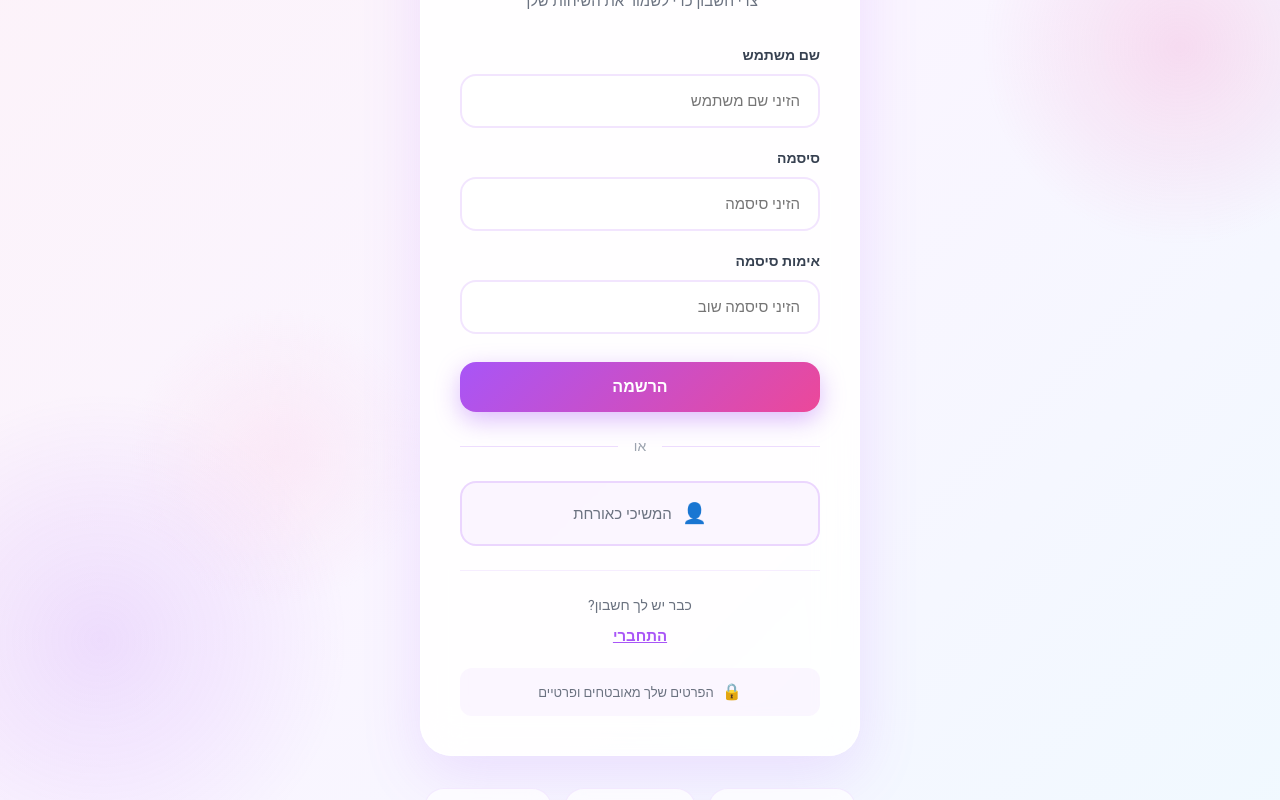
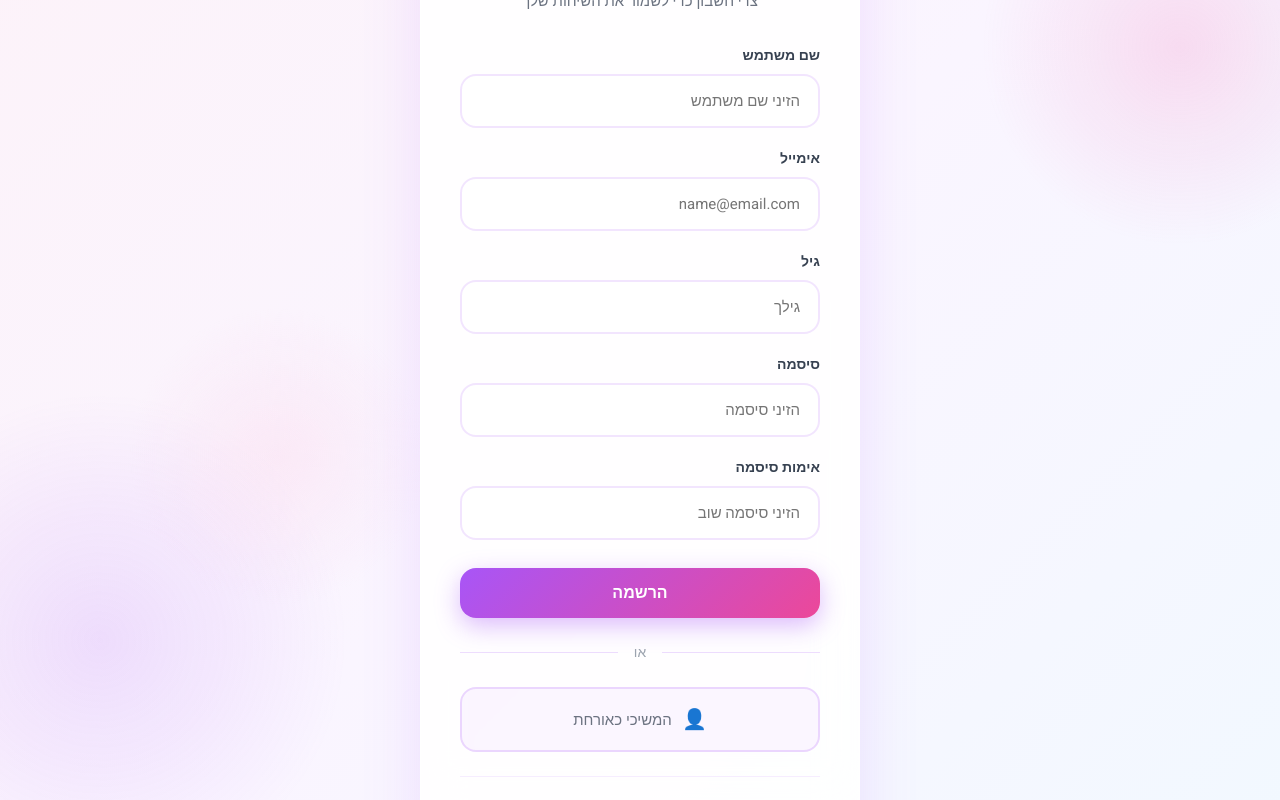
Before and after one commit to EB-WildEye/HackathonQueenB, a React (Vite) app in the folder client/: page /login in a window 1280 px wide. Both pictures are taken after a click on the button "הירשמי". Shown: the part 324-1124 px from the top of the page. Built offline with nearby package versions, Linux system fonts and the light colour scheme; no server answers.

Commit message:
add email and age to sign up

```diff
--- a/client/src/pages/Login/Login.jsx
+++ b/client/src/pages/Login/Login.jsx
@@ -6,6 +6,8 @@ const Login = () => {
   const [isSignUp, setIsSignUp] = useState(false);
   const [formData, setFormData] = useState({
     username: '',
+    email: '',
+    age: '',
     password: '',
     confirmPassword: '',
   });
@@ -25,7 +27,7 @@ const Login = () => {
 
     if (isSignUp) {
       // Sign up validation
-      if (!formData.username || !formData.password || !formData.confirmPassword) {
+      if (!formData.username || !formData.email || !formData.age || !formData.password || !formData.confirmPassword) {
         setError('נא למלא את כל השדות');
         return;
       }
@@ -37,8 +39,17 @@ const Login = () => {
         setError('הסיסמה חייבת להכיל לפחות 6 תווים');
         return;
       }
+      if (!/^[^\s@]+@[^\s@]+\.[^\s@]+$/.test(formData.email)) {
+        setError('נא להזין אימייל תקין');
+        return;
+      }
+      const ageNumber = Number(formData.age);
+      if (Number.isNaN(ageNumber) || ageNumber < 13 || ageNumber > 120) {
+        setError('נא להזין גיל בין 13 ל-120');
+        return;
+      }
       // TODO: Call signup API
-      console.log('Sign up:', formData.username, formData.password);
+      console.log('Sign up:', formData.username, formData.email, ageNumber, formData.password);
       navigate('/chat');
     } else {
       // Sign in validation
@@ -114,6 +125,38 @@ const Login = () => {
                 dir="rtl"
               />
             </div>
+
+            {isSignUp && (
+              <div style={styles.inputGroup}>
+                <label style={styles.label}>אימייל</label>
+                <input
+                  type="email"
+                  name="email"
+                  value={formData.email}
+                  onChange={handleInputChange}
+                  placeholder="name@email.com"
+                  style={styles.input}
+                  dir="rtl"
+                />
+              </div>
+            )}
+
+            {isSignUp && (
+              <div style={styles.inputGroup}>
+                <label style={styles.label}>גיל</label>
+                <input
+                  type="number"
+                  name="age"
+                  value={formData.age}
+                  onChange={handleInputChange}
+                  placeholder="גילך"
+                  min="13"
+                  max="120"
+                  style={styles.input}
+                  dir="rtl"
+                />
+              </div>
+            )}
 
             <div style={styles.inputGroup}>
               <label style={styles.label}>סיסמה</label>
@@ -196,7 +239,7 @@ const Login = () => {
               type="button"
               onClick={() => {
                 setIsSignUp(!isSignUp);
-                setFormData({ username: '', password: '', confirmPassword: '' });
+                setFormData({ username: '', email: '', age: '', password: '', confirmPassword: '' });
                 setError('');
               }}
               style={styles.toggleBtn}
```
